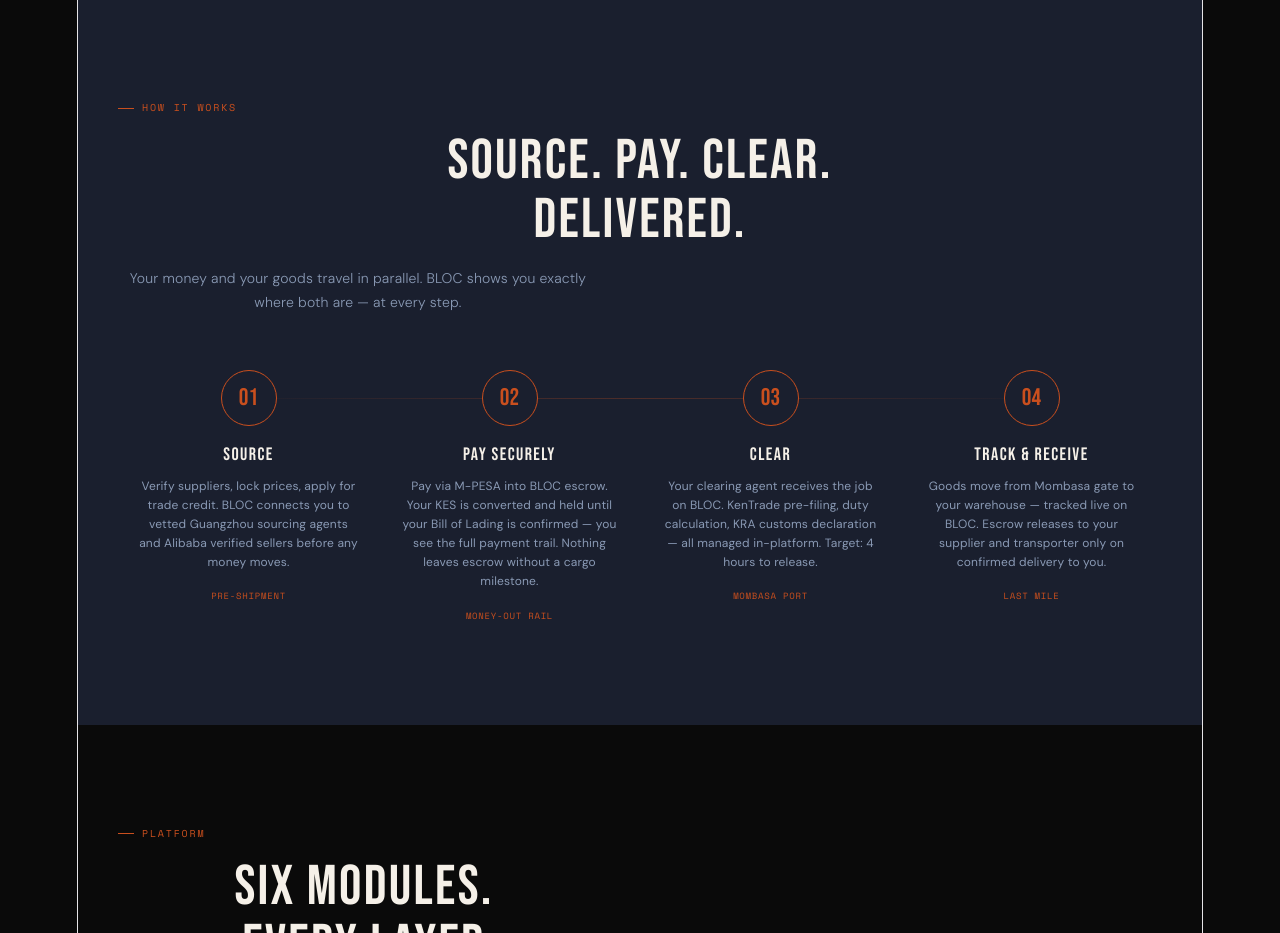
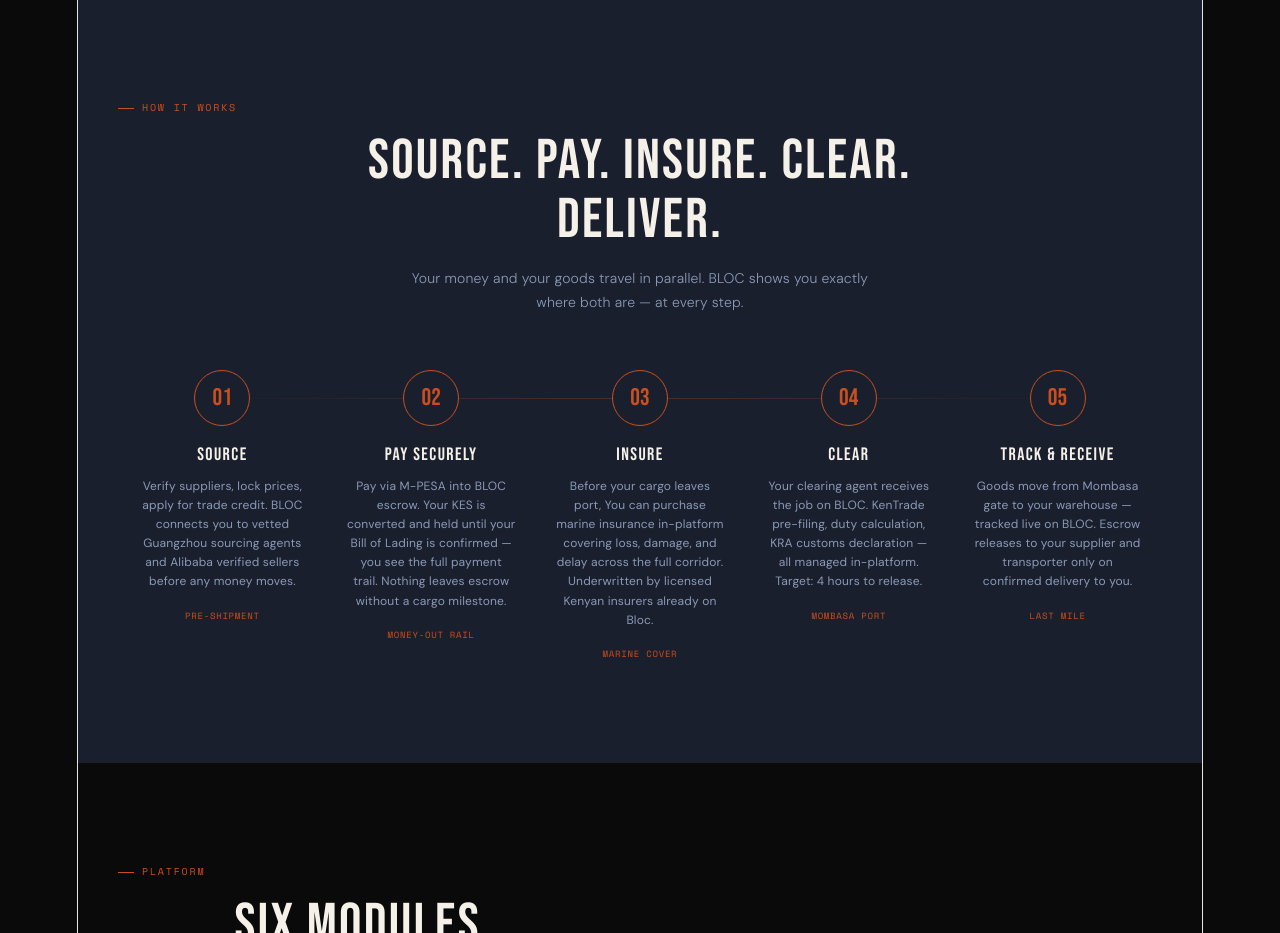
Before and after one commit to brianwangora/bloc-afrique, a React (Vite) app: page / in a window 1280 px wide. Shown: the part 1820-2753 px from the top of the page. Built offline with nearby package versions, Linux system fonts and the light colour scheme.

Commit message:
Added Marine Insurance to How it Works section

```diff
--- a/src/App.jsx
+++ b/src/App.jsx
@@ -425,8 +425,9 @@
 const HOW_STEPS = [
   { num:"01", title:"Source",          desc:"Verify suppliers, lock prices, apply for trade credit. BLOC connects you to vetted Guangzhou sourcing agents and Alibaba verified sellers before any money moves.", tag:"Pre-shipment" },
   { num:"02", title:"Pay Securely",    desc:"Pay via M-PESA into BLOC escrow. Your KES is converted and held until your Bill of Lading is confirmed — you see the full payment trail. Nothing leaves escrow without a cargo milestone.", tag:"Money-out rail" },
-  { num:"03", title:"Clear",           desc:"Your clearing agent receives the job on BLOC. KenTrade pre-filing, duty calculation, KRA customs declaration — all managed in-platform. Target: 4 hours to release.", tag:"Mombasa port" },
-  { num:"04", title:"Track & Receive", desc:"Goods move from Mombasa gate to your warehouse — tracked live on BLOC. Escrow releases to your supplier and transporter only on confirmed delivery to you.", tag:"Last mile" },
+  { num:"03", title:"Insure",          desc:"Before your cargo leaves port, You can purchase marine insurance in-platform covering loss, damage, and delay across the full corridor. Underwritten by licensed Kenyan insurers already on Bloc.", tag:"Marine cover" },
+  { num:"04", title:"Clear",           desc:"Your clearing agent receives the job on BLOC. KenTrade pre-filing, duty calculation, KRA customs declaration — all managed in-platform. Target: 4 hours to release.", tag:"Mombasa port" },
+  { num:"05", title:"Track & Receive", desc:"Goods move from Mombasa gate to your warehouse — tracked live on BLOC. Escrow releases to your supplier and transporter only on confirmed delivery to you.", tag:"Last mile" },
 ];
 
 function HowItWorks() {
@@ -434,12 +435,12 @@
   const T = dark ? DARK : LIGHT;
   const bp = useBreakpoint();
   const [ref, visible] = useInView();
-  const cols = bp.isMobile ? "1fr 1fr" : "repeat(4,1fr)";
+  const cols = bp.isMobile ? "1fr 1fr" : "repeat(5,1fr)";
   return (
     <section id="how-works" ref={ref} style={{ background:T.sectionAlt, padding:px(bp), opacity:visible?1:0, transition:"opacity 0.7s, background 0.3s" }}>
       <SectionLabel>How It Works</SectionLabel>
-      <SectionH2>Source. Pay. Clear.<br />Delivered.</SectionH2>
-      <p style={{ fontSize:14, color:T.bodyColor, lineHeight:1.7, maxWidth:480, fontWeight:300, marginBottom: bp.isMobile ? 36 : 56 }}>
+      <SectionH2>Source. Pay. Insure. Clear.<br />Deliver.</SectionH2>
+      <p style={{ fontSize:14, color:T.bodyColor, lineHeight:1.7, maxWidth:480, fontWeight:300, marginBottom: bp.isMobile ? 36 : 56, margin: `0 auto ${bp.isMobile ? "36px" : "56px"}`, textAlign:"center" }}>
         Your money and your goods travel in parallel. BLOC shows you exactly where both are — at every step.
       </p>
       <div style={{ display:"grid", gridTemplateColumns:cols, gap: bp.isMobile ? "32px 16px" : 0, position:"relative" }}>
```
